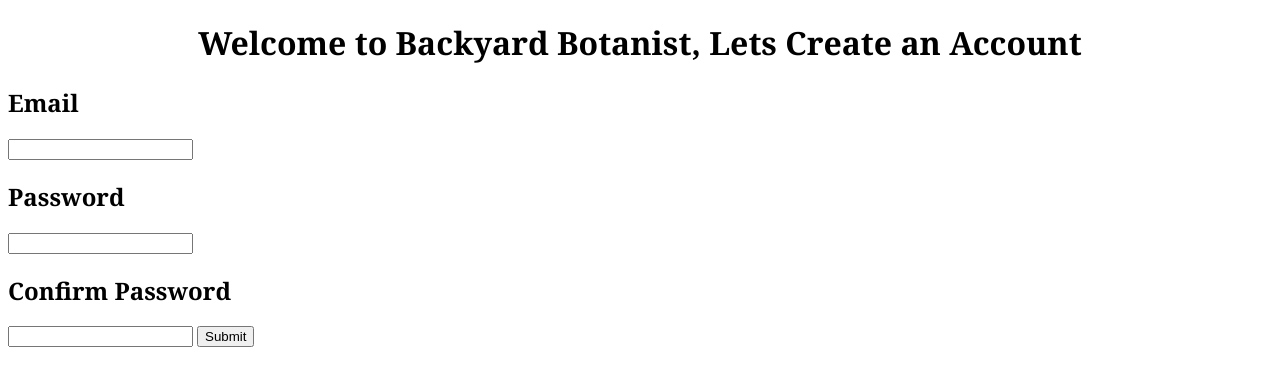
After one commit to khanagan/BackyardBotanist, a Django app: page /createAccount in a window 1280 px wide. The commit adds this page. Shown: the top 386 px of the page. Run offline with Django 3.2, Linux system fonts and the light colour scheme.

Commit message:
Create Account Feature Added

```diff
--- a/backyardBotanist/mainPageApp/appUrls.py
+++ b/backyardBotanist/mainPageApp/appUrls.py
@@ -5,6 +5,7 @@ urlpatterns = [
     path('', views.home, name='home'),
     path('changePassword', views.changePassword, name='changePassword'),
     path('invalidUser', views.invalidUser, name='invalidUser'),
+    path('createAccount', views.createAccount, name='createAccount'),
     path('displayReport1', views.displayReport1, name='displayReport1'),
     path('displayReport2', views.displayReport2, name='displayReport2'),
     path('displayReport3', views.displayReport3, name='displayReport3'),
--- a/backyardBotanist/mainPageApp/forms.py
+++ b/backyardBotanist/mainPageApp/forms.py
@@ -8,3 +8,8 @@ class userChangePasswordForm(forms.Form):
     email = forms.EmailField()
     oldPassword = forms.CharField(max_length=30)
     newPassword = forms.CharField(max_length=30)
+
+class userCreateAccountForm(forms.Form):
+    email = forms.EmailField()
+    password = forms.CharField(max_length=30)
+    confirmPassword = forms.CharField(max_length=30)
--- /dev/null
+++ b/backyardBotanist/mainPageApp/templates/createAccount.html
@@ -0,0 +1,20 @@
+<!DOCTYPE html>
+<html lang="en">
+<head>
+    <meta charset="UTF-8">
+    <title>createAccount</title>
+</head>
+<body>
+<h1 style="text-align:center;font-family:Georgia">Welcome to Backyard Botanist, Lets Create an Account</h1>
+<form action="/createAccount" method="post">
+    {% csrf_token %}
+    <h2 style="text-align:left;font-family:Georgia">Email</h2>
+    {{ form.email }}
+    <h2 style="text-align:left;font-family:Georgia">Password</h2>
+    {{ form.password }}
+  <h2 style="text-align:left;font-family:Georgia">Confirm Password</h2>
+    {{ form.confirmPassword }}
+    <input type="submit" value="Submit">
+</form>
+</body>
+</html>
--- a/backyardBotanist/mainPageApp/templates/home.html
+++ b/backyardBotanist/mainPageApp/templates/home.html
@@ -20,6 +20,6 @@
     <a href="./invalidUser" onclick="navigate">Submit</a><br>
 {% endif %}-->
 <a href="./changePassword" onclick="navigate">Change Password?</a><br>
-<p style="text-align:left;font-family:Georgia">Create an Account</p>
+<a href="./createAccount" onclick="navigate">Create an Account</a><br>
 </body>
 </html>
--- a/backyardBotanist/mainPageApp/views.py
+++ b/backyardBotanist/mainPageApp/views.py
@@ -1,3 +1,6 @@
+import datetime
+
+from datetime import datetime
 from django.shortcuts import render
 from django.http import HttpResponse, HttpResponseRedirect
 from django.template import loader
@@ -5,7 +8,7 @@ from django.templatetags import static
 from django.shortcuts import get_object_or_404
 from django.db import connection
 from .models import User, Plant
-from .forms import userLoginForm, userChangePasswordForm
+from .forms import userLoginForm, userChangePasswordForm, userCreateAccountForm
 
 
 # Create your views here.
@@ -44,6 +47,31 @@ def changePassword(request):
     else:
         form = userChangePasswordForm()
     return render(request, 'changePassword.html', {'form': form})
+
+def createAccount(request):
+    if request.method == 'POST':
+        form = userCreateAccountForm(request.POST)
+        if form.is_valid():
+            email = form.cleaned_data['email']
+            password = form.cleaned_data['password']
+            confirmPassword = form.cleaned_data['confirmPassword']
+            with connection.cursor() as cursor:
+                cursor.execute('SELECT email, password FROM User WHERE email LIKE "' + email + '" AND password LIKE "' + password + '"')
+                u = cursor.fetchall()
+            cursor.close()
+            if len(u) > 0:
+                return HttpResponseRedirect('invalidUser')
+            else:
+                with connection.cursor() as cursor:
+                    cursor.execute('SELECT max(UserID) FROM User')
+                    u2 = cursor.fetchall()
+                cursor.close()
+                User.objects.create(email=email, password=password, userId=(u2[0][0] + 1), numSightings=0, joinDate=datetime.today())
+            return HttpResponseRedirect('databaseSearchPage')
+    else:
+        form = userCreateAccountForm()
+    return render(request, 'createAccount.html', {'form': form})
+
 
 def invalidUser(request):
     page = loader.get_template('invalidUser.html')
```
